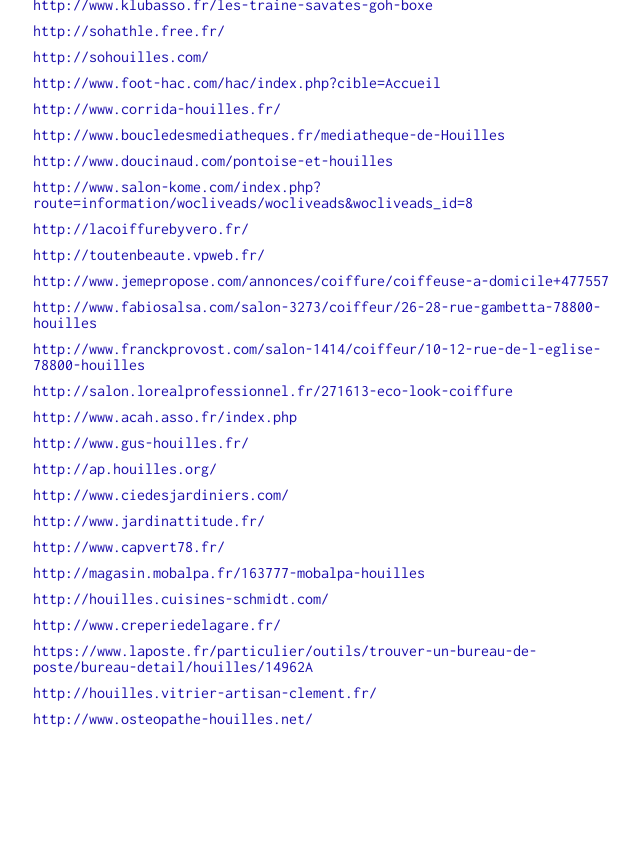
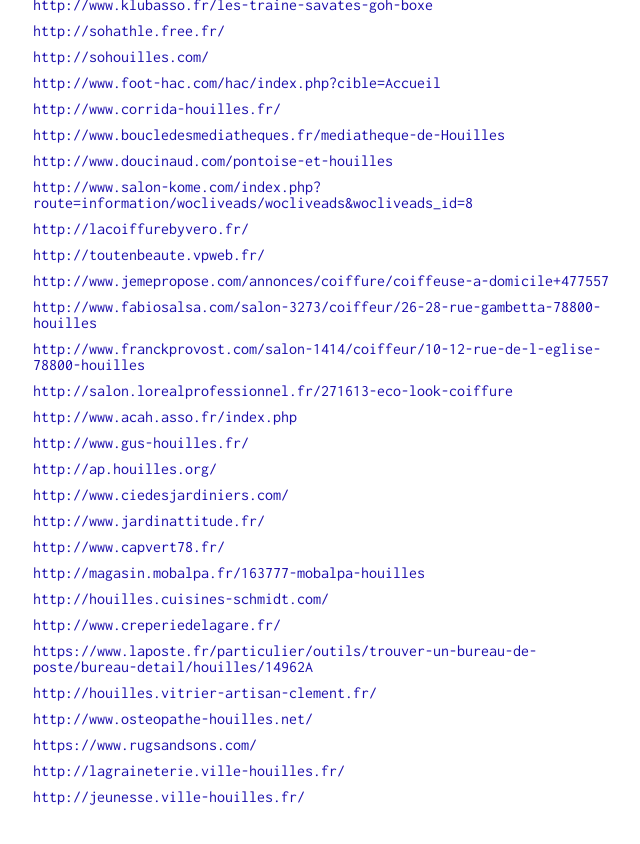
Before and after one commit to houilles/annuaire-sites-internet, a Jekyll site: the page built from index.html, in a window 1280 px wide and 900 px high, scrolled down 1107 px. Shown: the top 844 px of the window, without its empty margins (317-957 px from the left). Built offline with Jekyll 4.4.1, drawn with Linux system fonts in a browser that asks for light colours; before the commit the page ends 1929 px from its top, so only the background shows below that; some of the changed lines change nothing that is shown.

Commit message:
Update links.yml

```diff
--- a/_data/links.yml
+++ b/_data/links.yml
@@ -87,3 +87,10 @@
 
 #osteopathe
 - url: http://www.osteopathe-houilles.net/
+
+#magasin de tapis, bibliotheque et café
+- url: https://www.rugsandsons.com/
+
+#culture
+- url: http://lagraineterie.ville-houilles.fr/
+- url: http://jeunesse.ville-houilles.fr/
```
